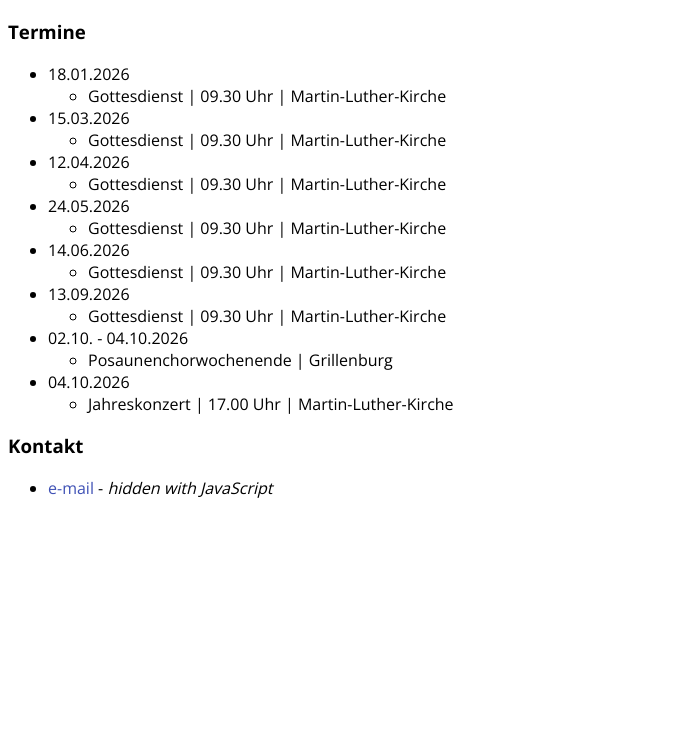
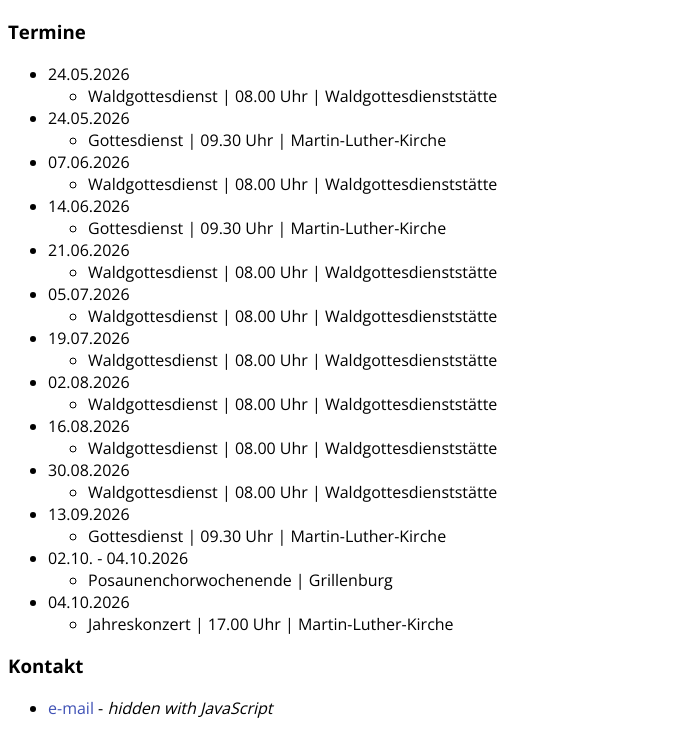
Before and after one commit to pcmlk/pcmlk.github.io, a plain HTML site: page index.html in a window 1280 px wide. Shown: the part 61-800 px from the top of the page, without its empty margins (0-698 px from the left). Drawn offline with nearby package versions, Linux system fonts and the light colour scheme.

Commit message:
Termine hinzugefügt

```diff
--- a/index.html
+++ b/index.html
@@ -14,20 +14,35 @@
     <section>
       <h3>Termine</h3>
       <ul>
-        <li>18.01.2026
-          <ul><li>Gottesdienst | 09.30 Uhr | Martin-Luther-Kirche</li></ul>
-        </li>
-        <li>15.03.2026
-          <ul><li>Gottesdienst | 09.30 Uhr | Martin-Luther-Kirche</li></ul>
-        </li>
-        <li>12.04.2026
-          <ul><li>Gottesdienst | 09.30 Uhr | Martin-Luther-Kirche</li></ul>
+        <li>24.05.2026
+          <ul><li>Waldgottesdienst | 08.00 Uhr | Waldgottesdienststätte</li></ul>
         </li>
         <li>24.05.2026
           <ul><li>Gottesdienst | 09.30 Uhr | Martin-Luther-Kirche</li></ul>
         </li>
+        <li>07.06.2026
+          <ul><li>Waldgottesdienst | 08.00 Uhr | Waldgottesdienststätte</li></ul>
+        </li>
         <li>14.06.2026
           <ul><li>Gottesdienst | 09.30 Uhr | Martin-Luther-Kirche</li></ul>
+        </li>
+        <li>21.06.2026
+          <ul><li>Waldgottesdienst | 08.00 Uhr | Waldgottesdienststätte</li></ul>
+        </li>
+        <li>05.07.2026
+          <ul><li>Waldgottesdienst | 08.00 Uhr | Waldgottesdienststätte</li></ul>
+        </li>
+        <li>19.07.2026
+          <ul><li>Waldgottesdienst | 08.00 Uhr | Waldgottesdienststätte</li></ul>
+        </li>
+        <li>02.08.2026
+          <ul><li>Waldgottesdienst | 08.00 Uhr | Waldgottesdienststätte</li></ul>
+        </li>
+        <li>16.08.2026
+          <ul><li>Waldgottesdienst | 08.00 Uhr | Waldgottesdienststätte</li></ul>
+        </li>
+        <li>30.08.2026
+          <ul><li>Waldgottesdienst | 08.00 Uhr | Waldgottesdienststätte</li></ul>
         </li>
         <li>13.09.2026
           <ul><li>Gottesdienst | 09.30 Uhr | Martin-Luther-Kirche</li></ul>
```
